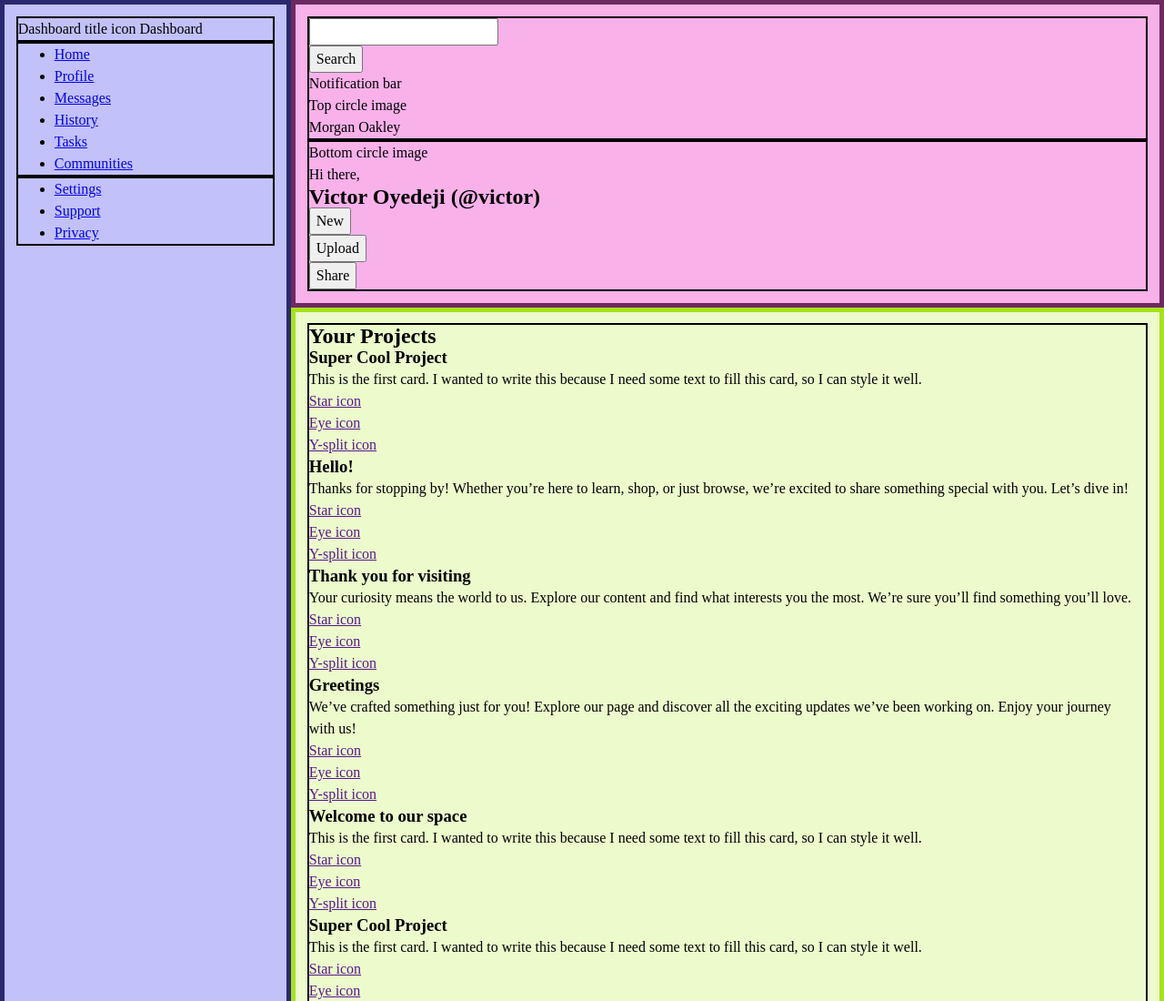
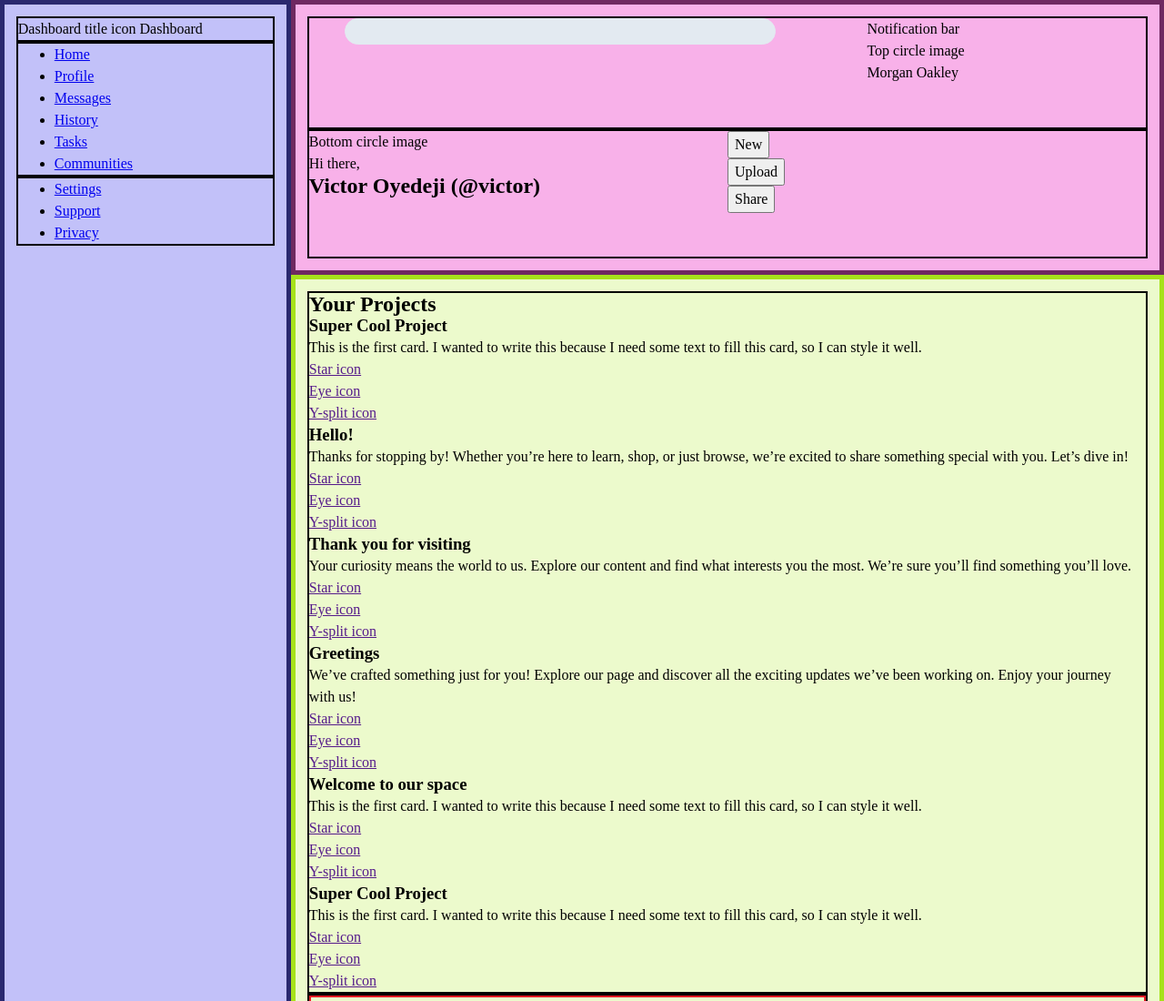
Before and after one commit to itsvictoroyedeji/test-admin-dashboard, a plain HTML site: page index.html in a window 1280 px wide. Shown: the top 1100 px of the page at 91% size. Drawn offline with Linux system fonts and the light colour scheme.

Commit message:
feat: Search bar done (without search icon)

```diff
--- a/index.html
+++ b/index.html
@@ -17,7 +17,7 @@
             <input type="search" name="q" id="site-search">
           </div>
           <div class="form-submit">
-            <button type="submit">Search</button>
+            <button type="submit" hidden>Search</button>
           </div>
         </form>
         <div class="user-info-top">
--- a/styles.css
+++ b/styles.css
@@ -29,6 +29,14 @@ img, picture, video, canvas, svg {
 /* 6. Inherit fonts for form controls */
 input, button, textarea, select {
   font: inherit;
+  font-size: 100%;
+  margin: 0;
+  max-width: 100%;
+  vertical-align: baseline;
+}
+
+textarea, input {
+  outline: none;
 }
 
 /* 7. Avoid text overflows */
@@ -108,5 +116,67 @@ h1, h2, h3, h4, h5, h6 {
 
 .main-content {
   grid-column: 2 / -1;
+}
+
+/* Header layout */
+
+.header {
+  display: grid;
+}
+
+.top-header {
+  display: grid;
+  grid-template-columns: 2fr 1fr;
+}
+
+.top-header .search-form {
+  display: grid;
+  grid-template-columns: 6fr 1fr;
 
 }
+
+.search-form .search {
+  position: relative;
+  min-height: 1px;
+  padding: 0 0.8em;
+
+  justify-self: end;
+  width: 95%;
+  max-width: 95%;
+}
+
+#searchform input[type="search"] {
+  appearance: none;
+  border: 1px solid rgb(227, 234, 241);
+  border-radius: 1em;
+  background-color: rgb(227, 234, 241);
+  padding: 0.1em 0.7em;
+  font-size: 16px;
+  font-size: 1rem;
+}
+
+input[type="search"] {
+  background-color: rgb(227, 234, 241);
+  padding: 0.1em 0.7em;
+  width: 100%;
+  font-size: 16px;
+  font-size: 1rem;
+  transition: all 0.3s ease-in-out;
+}
+
+:focus {
+  outline: 0;
+}
+
+#searchform input[type="search"]:focus {
+  border: 1px solid rgb(41, 146, 212);
+}
+
+
+
+
+
+.bottom-header {
+  display: grid;
+  grid-template-columns: repeat(2, 1fr);
+}
```
